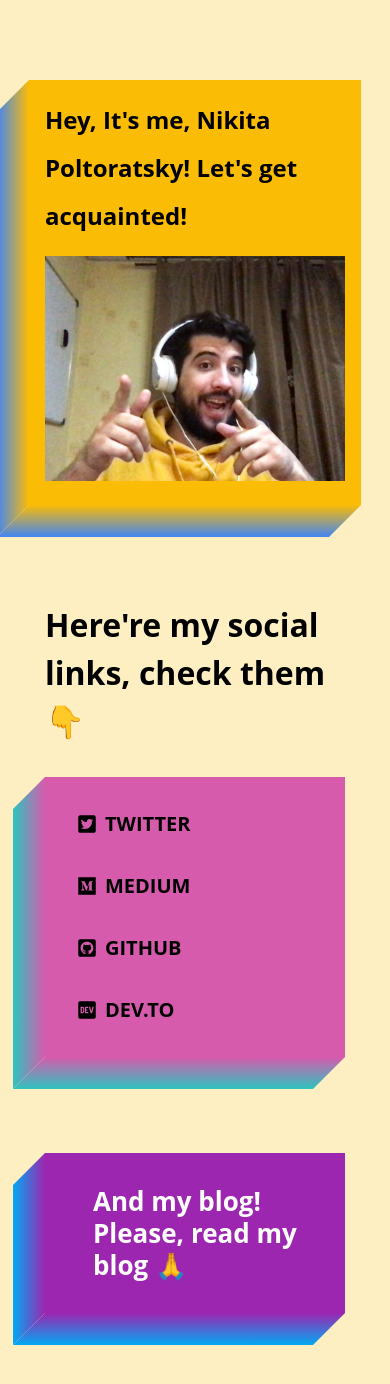
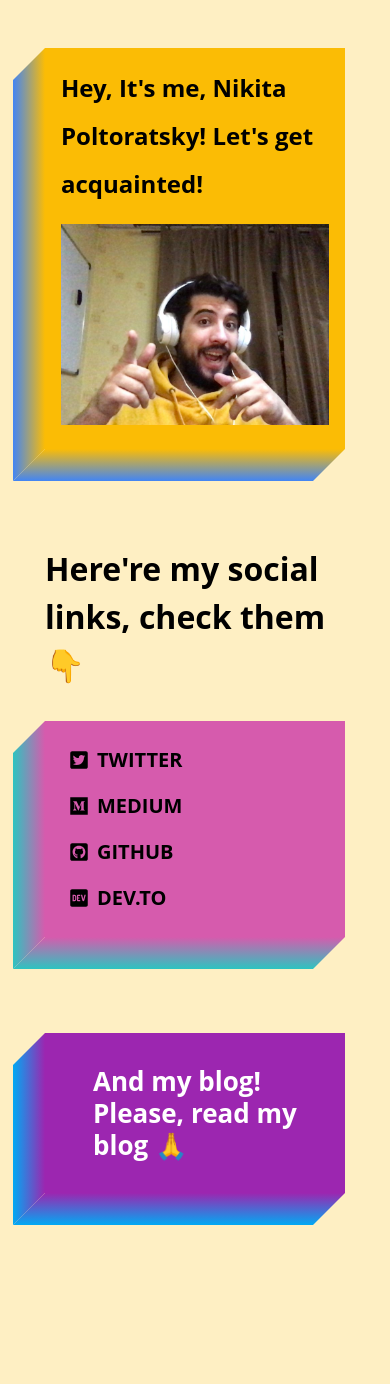
Before and after one commit to Tibing/howtomake.software, an Angular app: page / in a window 390 px wide. Shown: the top 1384 px of the page. After the commit the page ends 1289 px from the top, so only its background shows below. Built offline with nearby package versions, Linux system fonts and the light colour scheme; what @scullyio/ng-lib would draw is missing.

Commit message:
fix(home): mobile design

```diff
--- a/src/app/blog/post/post.component.scss
+++ b/src/app/blog/post/post.component.scss
@@ -1,9 +1,16 @@
+@import '../../shadow-3d';
+
 :host {
 
   display: block;
   padding-top: 4rem;
 
   ::ng-deep {
+
+    h1 {
+      @include crazy-shadow(3px);
+    }
+
     img {
       width: 100%;
     }
--- a/src/app/home/home.component.scss
+++ b/src/app/home/home.component.scss
@@ -8,6 +8,7 @@
 
   .column {
     padding-left: 6rem;
+    max-width: 350px;
   }
 
   @media (min-width: 650px) {
--- a/src/app/home/lets-get-acquainted/lets-get-acquainted.component.scss
+++ b/src/app/home/lets-get-acquainted/lets-get-acquainted.component.scss
@@ -70,8 +70,9 @@
     }
 
     .ava-container {
-      width: 300px;
+      width: calc(300px - 2rem);
       transform: none;
+      margin-top: 2rem;
     }
   }
 }
--- a/src/app/home/social-links/social-links.component.scss
+++ b/src/app/home/social-links/social-links.component.scss
@@ -7,7 +7,7 @@
   }
 
   .caption {
-    width: 170px;
+    width: 120px;
   }
 
   .socials-caption {
@@ -25,7 +25,7 @@
     padding: 1rem;
 
     .caption {
-      margin: 1rem 2rem 1rem 1rem;
+      margin: 0.5rem;
       font-weight: bold;
 
       &:hover {
@@ -44,6 +44,18 @@
   }
 }
 
+@media (min-width: 1300px) {
+  :host .socials-caption {
+    width: 462px;
+  }
+}
+
+@media (max-width: 1300px) {
+  :host .socials-caption {
+    font-size: 2.5rem;
+  }
+}
+
 @media (max-width: 960px) {
   :host .socials-caption {
     font-size: 2rem;
```
